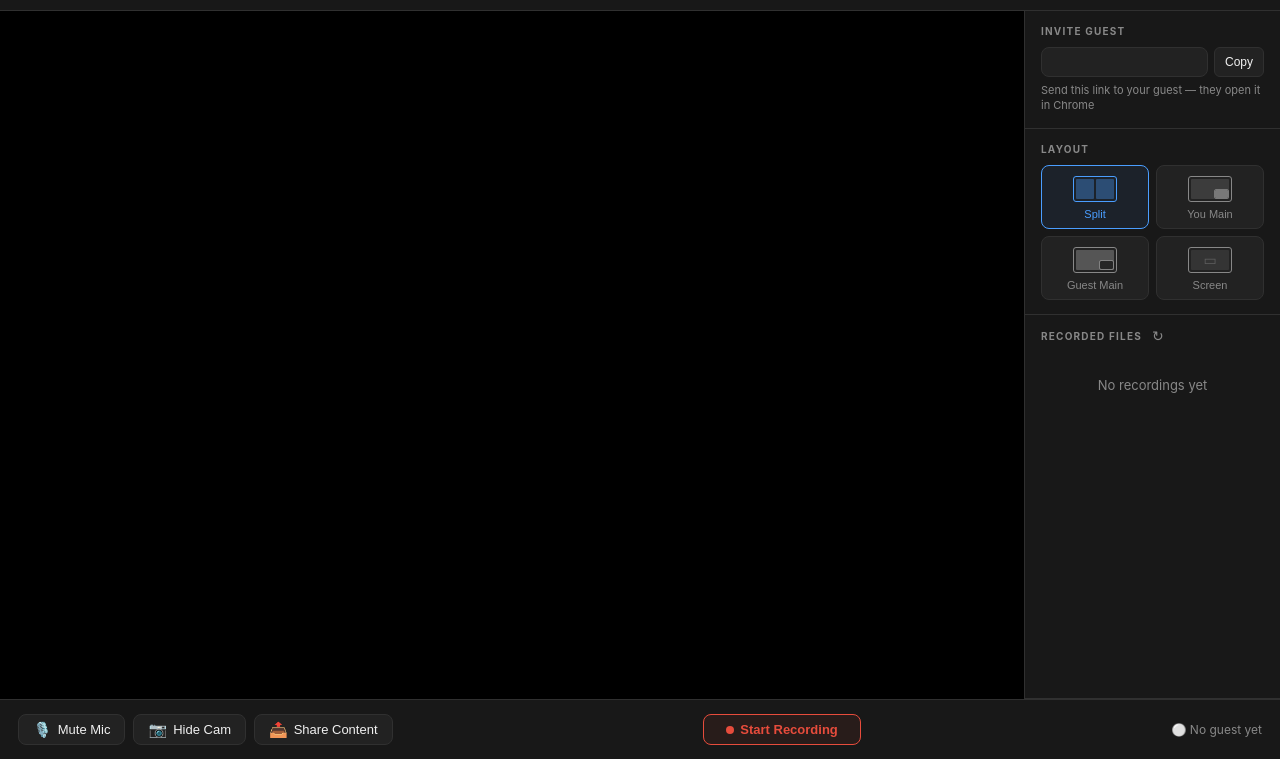
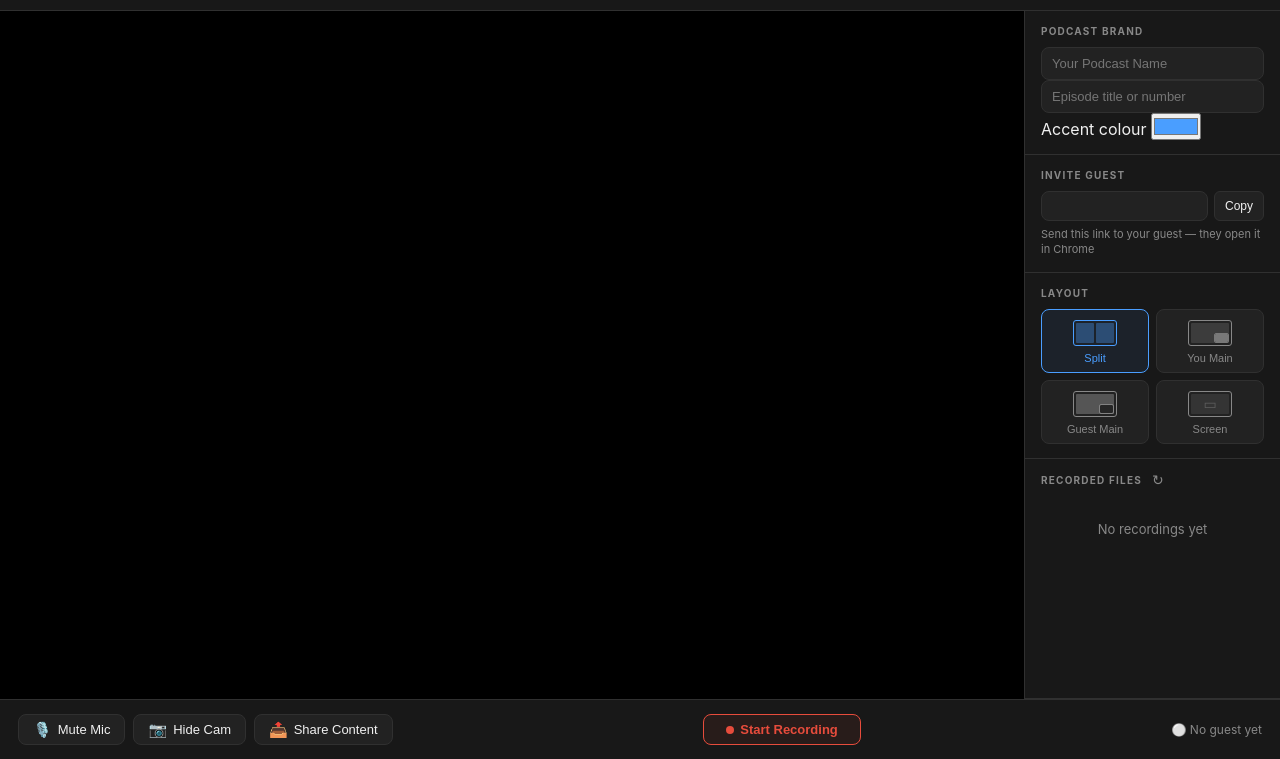
Before and after one commit to Dryders1/podcast-studio, a website: page public/host.html in a window 1280 px wide. Shown: the part 41-800 px from the top of the page. Drawn offline with nearby package versions, Linux system fonts and the light colour scheme.

Commit message:
Add files via upload

```diff
--- a/public/host.html
+++ b/public/host.html
@@ -24,6 +24,18 @@
       </div>
 
       <aside class="studio-sidebar">
+
+        <section class="sidebar-section">
+          <h3>Podcast Brand</h3>
+          <div class="brand-fields">
+            <input id="podcastName"  type="text" placeholder="Your Podcast Name" maxlength="40" />
+            <input id="episodeTitle" type="text" placeholder="Episode title or number" maxlength="50" />
+            <div class="brand-colour-row">
+              <label for="brandColour">Accent colour</label>
+              <input id="brandColour" type="color" value="#4a9eff" />
+            </div>
+          </div>
+        </section>
 
         <section class="sidebar-section">
           <h3>Invite Guest</h3>
```
